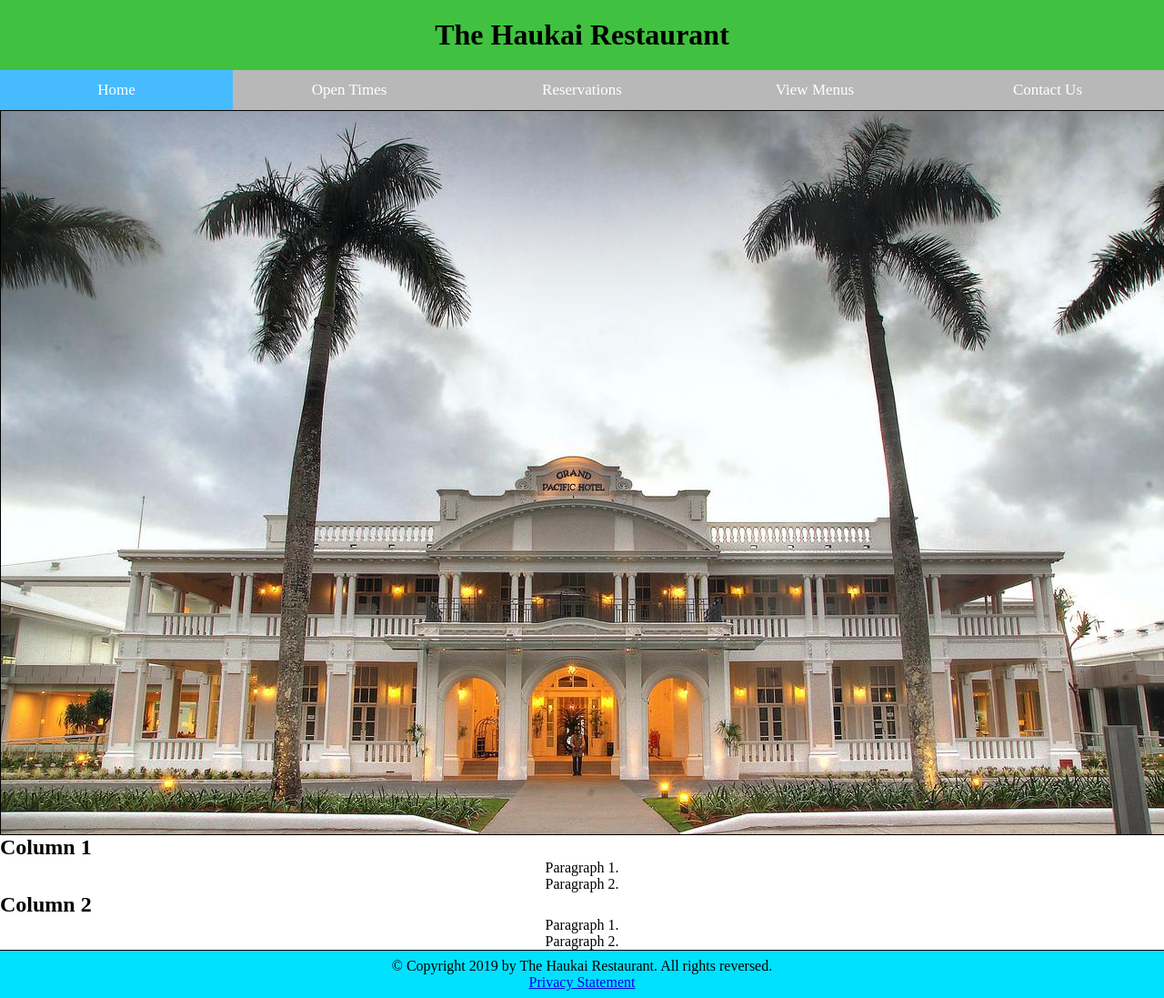
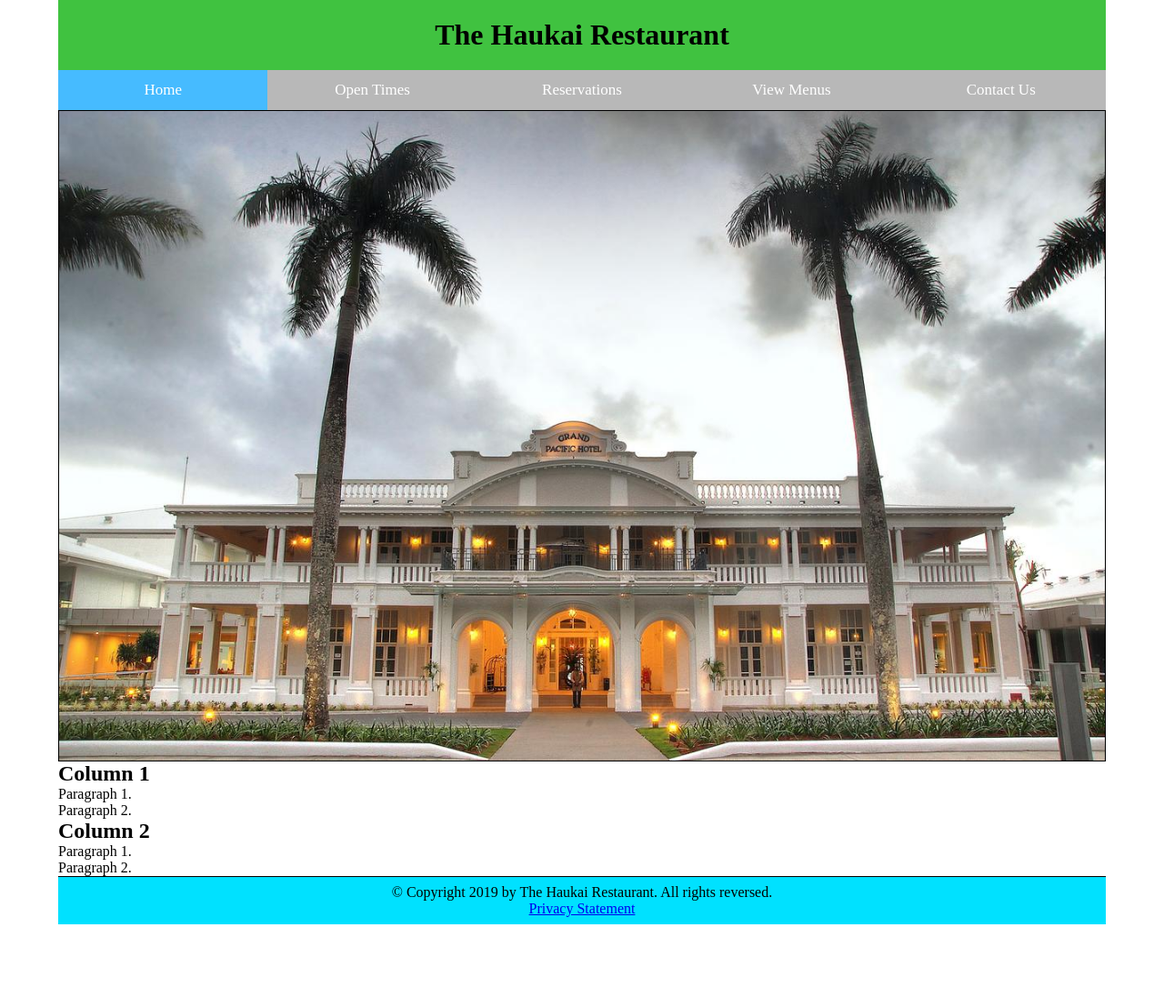
Before and after one commit to LightningAndy/haukai, a PHP site: page / in a window 1280 px wide. Shown: the whole page at 91% size. After the commit the page ends 1016 px from the top, so only its background shows below. Run offline with PHP 8.4, Linux system fonts and the light colour scheme.

Commit message:
viewport

```diff
--- a/index.html
+++ b/index.html
@@ -8,7 +8,8 @@
 
 
   <meta charset="utf-8">
-  <meta name="viewport" content="width=device-width, initial-scale=1" />
+  <meta name="viewport" content="width=device-width, initial-scale=1.0">
+
 
 
   <title>The Haukai Restaurant</title>
@@ -17,12 +18,9 @@
   <link rel="stylesheet 1" href="styles/styles.css">
   <link rel="stylesheet 2" href="styles/nav-styles.css">
   <style type="text/css">
-    img {
-        display: block;
-        border: 1px solid black;
 
 
-    }
+
 
   </style>
 
@@ -63,7 +61,7 @@
 
   <main>
 
-<img class="main" src="images/hotel front.jpg" alt="The front of the Haukai Restaurant" />
+<img src="images/hotel front.jpg" alt="The front of the Haukai Restaurant" />
     <div class="row">
 
 
--- a/menu.html
+++ b/menu.html
@@ -8,6 +8,7 @@
 
 
     <meta charset="utf-8">
+    <meta name="viewport" content="width=device-width, initial-scale=1.0">
 
 
     <title>The Haukai Restaurant</title>
@@ -55,7 +56,7 @@
 
 
 <P>tal;db;asdf as df;as dfasd f asdf asdfg sd fg sdfg g  sdfg sd g sd gsd g dsf g adfgsadfga dfgs dfg sdf g sdfg d fg dsf g sdgf sd g sdgf sdfg sdfg ds fg sdg sd fg sdf g sdgf sd fg dfgb rb s bescgsfziln  vvhqxe qerv qrfqewfqw fq qrfq rf qrfgqerg qreg s dfv,sv sdfvsd fbv ebvf;as dfasd f asdf asdfg sd fg sdfg g  sdfg sd g sd gsd g dsf g adfgsadfga dfgs dfg sdf g sdfg d fg dsf g sdgf sd g sdgf sdfg sdfg ds fg sdg sd fg sdf g sdgf sd fg dfgb rb s bescgsfziln  vvhqxe qerv qrfqewfqw fq qrfq rf qrfgqerg qreg s dfv,sv sdfvsd fbv ebvf;as dfasd f asdf asdfg sd fg sdfg g  sdfg sd g sd gsd g dsf g adfgsadfga dfgs dfg sdf g sdfg d fg dsf g sdgf sd g sdgf sdfg sdfg ds fg</p>
-          <img src="image/nz02.jpg" alt="image of something" align="left"/>
+  <img src="images/nz02.jpg" alt="The front of the Haukai Restaurant" align="left"/>
 <P>tal;db;asdf as df;as dfasd f asdf asdfg sd fg sdfg g  sdfg sd g sd gsd g dsf g adfgsadfga dfgs dfg sdf g sdfg d fg dsf g sdgf sd g sdgf sdfg sdfg ds fg sdg sd fg sdf g sdgf sd fg dfgb rb s bescgsfziln  vvhqxe qerv qrfqewfqw fq qrfq rf qrfgqerg qreg s dfv,sv sdfvsd fbv ebvf;as dfasd f asdf asdfg sd fg sdfg g  sdfg sd g sd gsd g dsf g adfgsadfga dfgs dfg sdf g sdfg d fg dsf g sdgf sd g sdgf sdfg sdfg ds fg sdg sd fg sdf g sdgf sd fg dfgb rb s bescgsfziln  vvhqxe qerv qrfqewfqw fq qrfq rf qrfgqerg qreg s dfv,sv sdfvsd fbv ebvf;as dfasd f asdf asdfg sd fg sdfg g  sdfg sd g sd gsd g dsf g adfgsadfga dfgs dfg sdf g sdfg d fg dsf g sdgf sd g sdgf sdfg sdfg ds fg</p>
 
 <P>tal;db;asdf as df;as dfasd f asdf asdfg sd fg sdfg g  sdfg sd g sd gsd g dsf g adfgsadfga dfgs dfg sdf g sdfg d fg dsf g sdgf sd g sdgf sdfg sdfg ds fg sdg sd fg sdf g sdgf sd fg dfgb rb s bescgsfziln  vvhqxe qerv qrfqewfqw fq qrfq rf qrfgqerg qreg s dfv,sv sdfvsd fbv ebvf;as dfasd f asdf asdfg sd fg sdfg g  sdfg sd g sd gsd g dsf g adfgsadfga dfgs dfg sdf g sdfg d fg dsf g sdgf sd g sdgf sdfg sdfg ds fg sdg sd fg sdf g sdgf sd fg dfgb rb s bescgsfziln  vvhqxe qerv qrfqewfqw fq qrfq rf qrfgqerg qreg s dfv,sv sdfvsd fbv ebvf;as dfasd f asdf asdfg sd fg sdfg g  sdfg sd g sd gsd g dsf g adfgsadfga dfgs dfg sdf g sdfg d fg dsf g sdgf sd g sdgf sdfg sdfg ds fg</p>
--- a/styles/styles.css
+++ b/styles/styles.css
@@ -8,13 +8,14 @@
  /* Set the size of the body */
 
  body {
-     width: 100%;
+     width: 90%;
  }
 
  @media screen and (max-width: 500px) {
      body {
          width: 100%;
      }
+
  }
 
  /* Style the header */
@@ -27,8 +28,12 @@
 
  /* Create two equal columns that float next to each other */
 
-p{text-align: center;}
-
+ img, object{
+    display: block;
+    max-height: 100%;
+    max-width: 100%;
+    border: 1px solid black;
+ }
  .column1 {
      float: left;
      width: auto;
```
